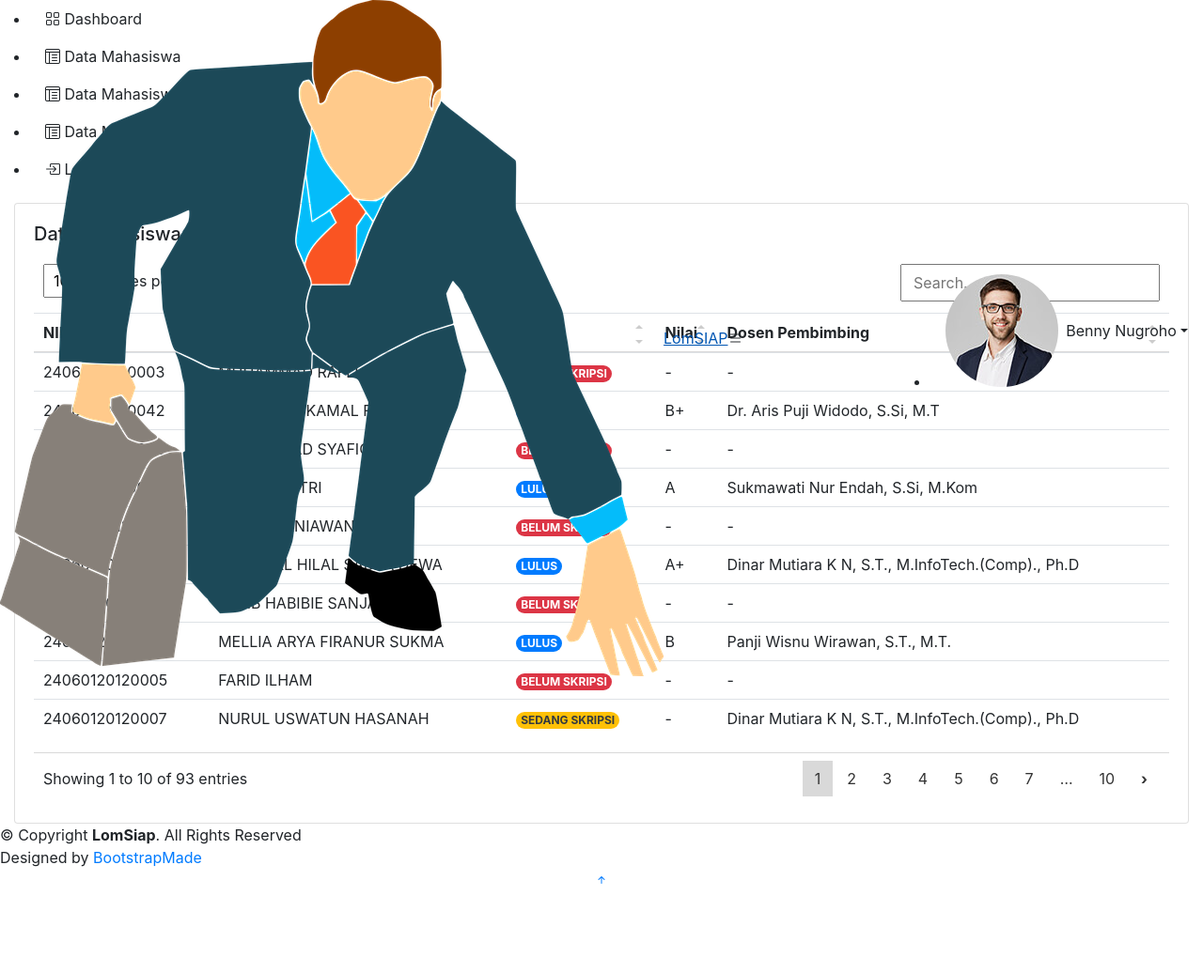
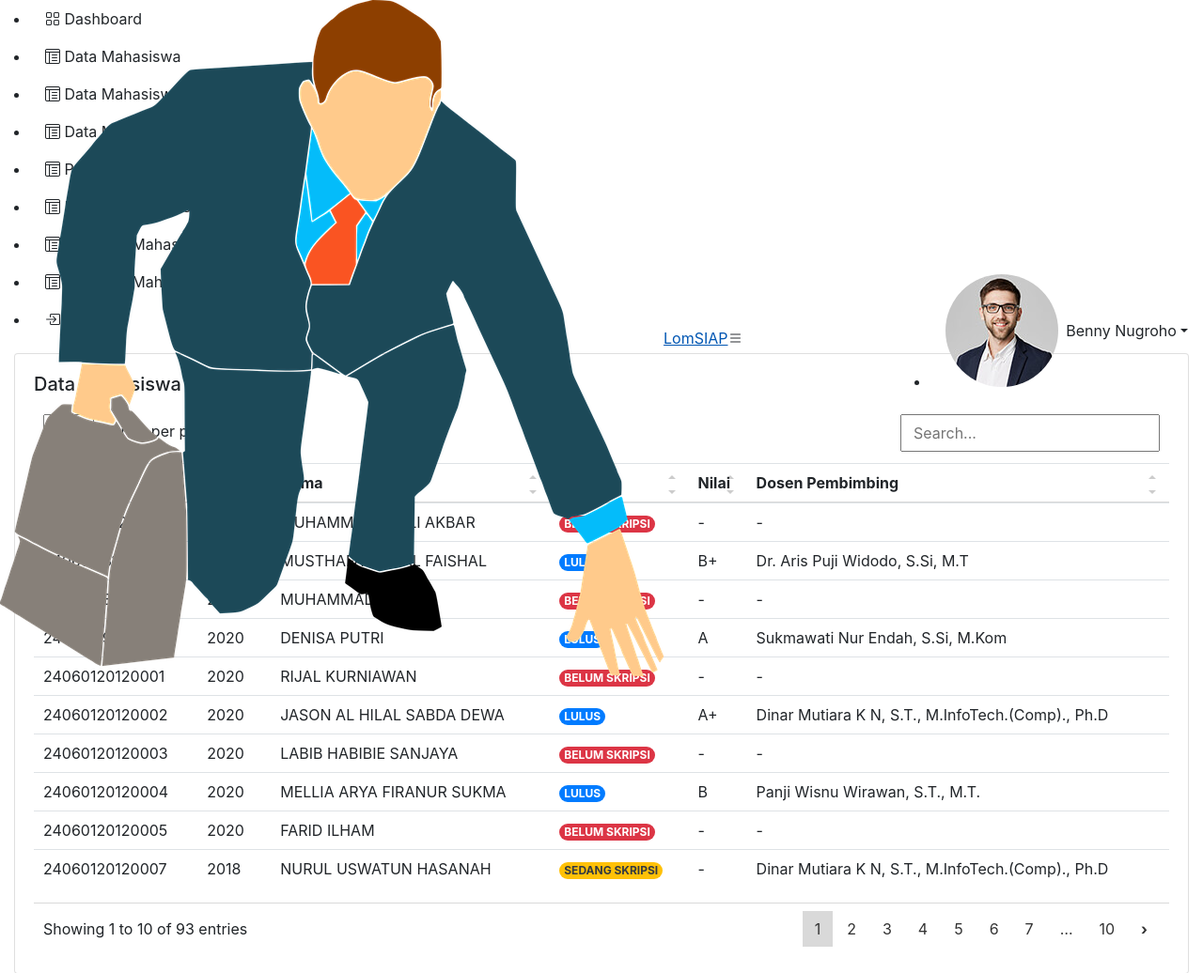
Before and after one commit to tobiasmartinsu/PPL_B_2022_5, a PHP site: page /data_mahasiswa_skripsi.php in a window 1280 px wide. Shown: the top 1036 px of the page at 94% size. Before the commit the page ends 941 px from the top, so only its background shows below. Run offline with PHP 8.4, Linux system fonts and the light colour scheme; a user stored in the database is signed in; data comes from the database, SQL or seed files in the repository; some libraries are stand-ins or nearby versions.

Commit message:
Update data_mahasiswa_skripsi.php

```diff
--- a/data_mahasiswa_skripsi.php
+++ b/data_mahasiswa_skripsi.php
@@ -120,14 +120,14 @@
     <ul class="sidebar-nav" id="sidebar-nav">
 
       <li class="nav-item">
-        <a class="nav-link collapsed" href="index_dosen.php  ">
+        <a class="nav-link collapsed" href="index_admin.php  ">
           <i class="bi bi-grid"></i>
           <span>Dashboard</span>
         </a>
       </li><!-- End Dashboard Nav -->
       </li><!-- End Dashboard Nav -->
       <li class="nav-item">
-        <a class="nav-link collapsed" href="data_mahasiswa_dosen.php">
+        <a class="nav-link collapsed" href="data_mahasiswa.php">
           <i class="bi bi-layout-text-window-reverse"></i>
           <span>Data Mahasiswa</span>
         </a>
@@ -139,11 +139,33 @@
         </a>
       </li><!-- End Tables Nav -->
       <li class="nav-item">
-        <a class="nav-link collapsed" href="data_mahasiswa_skripsi.php">
+        <a class="nav-link " href="data_mahasiswa_skripsi.php">
           <i class="bi bi-layout-text-window-reverse"></i>
           <span>Data Mahasiswa Skripsi</span>
         </a>
       </li><!-- End Tables Nav -->
+      <li class="nav-item">
+        <a class="nav-link collapsed" href="progress_mahasiswa_irs.php">
+          <i class="bi bi-layout-text-window-reverse"></i>
+          <span>Progress Mahasiswa IRS</span>
+        </a>
+      </li><!-- End Tables Nav -->
+      <li class="nav-item">
+        <a class="nav-link collapsed" href="progress_mahasiswa_khs.php">
+          <i class="bi bi-layout-text-window-reverse"></i>
+          <span>Progress Mahasiswa KHS</span>
+        </a>
+        <li class="nav-item">
+        <a class="nav-link collapsed " href="progress_mahasiswa_skripsi.php">
+          <i class="bi bi-layout-text-window-reverse"></i>
+          <span>Progress Mahasiswa Skripsi</span>
+        </a>
+      </li><!-- End Tables Nav -->
+      <li class="nav-item">
+        <a class="nav-link collapsed" href="progress_mahasiswa_pkl.php">
+          <i class="bi bi-layout-text-window-reverse"></i>
+          <span>Progress Mahasiswa PKL</span>
+        </a>
       </li><!-- End Tables Nav -->
       <li class="nav-item">
         <a class="nav-link collapsed" href="logout.php">
@@ -165,6 +187,7 @@
                       <thead>
                         <tr>
                           <th scope="col">NIM</th>
+                          <th scope="col">Tahun</th>
                           <th scope="col">Nama</th>
                           <th scope="col">Status</th>
                           <th scope="col">Nilai</th>
@@ -179,6 +202,7 @@
                           while ($row = mysqli_fetch_array($result)){
                             echo "<tr>";
                             echo "<td>".$row['nim']."</td>";
+                            echo "<td>".$row['tahun']."</td>";
                             echo "<td>".$row['nama']."</td>";
                             if($row['status'] == "BELUM SKRIPSI"){
                               echo "<td><span class='badge rounded-pill bg-danger'>".$row['status']."</span></td>";
```
